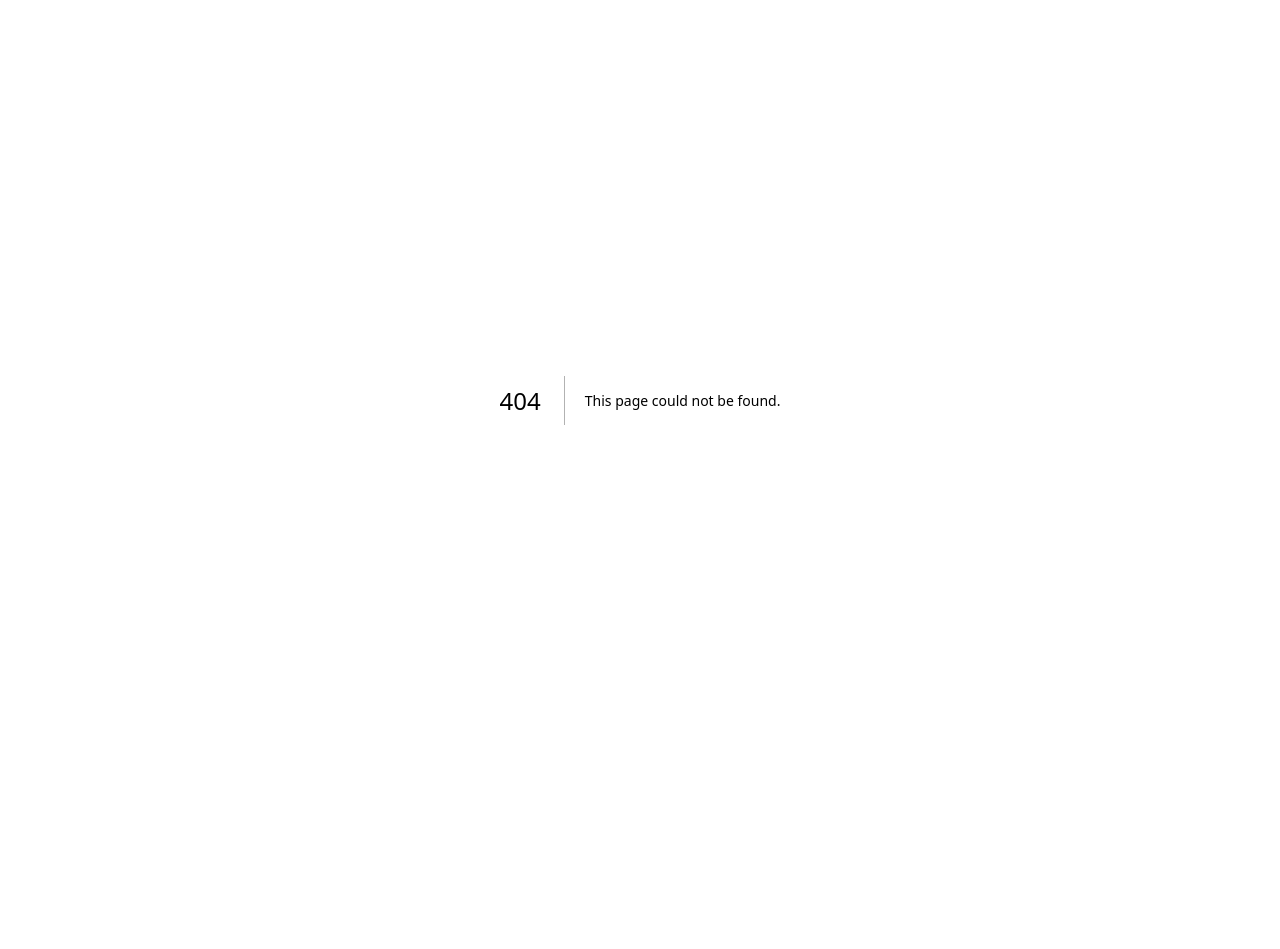
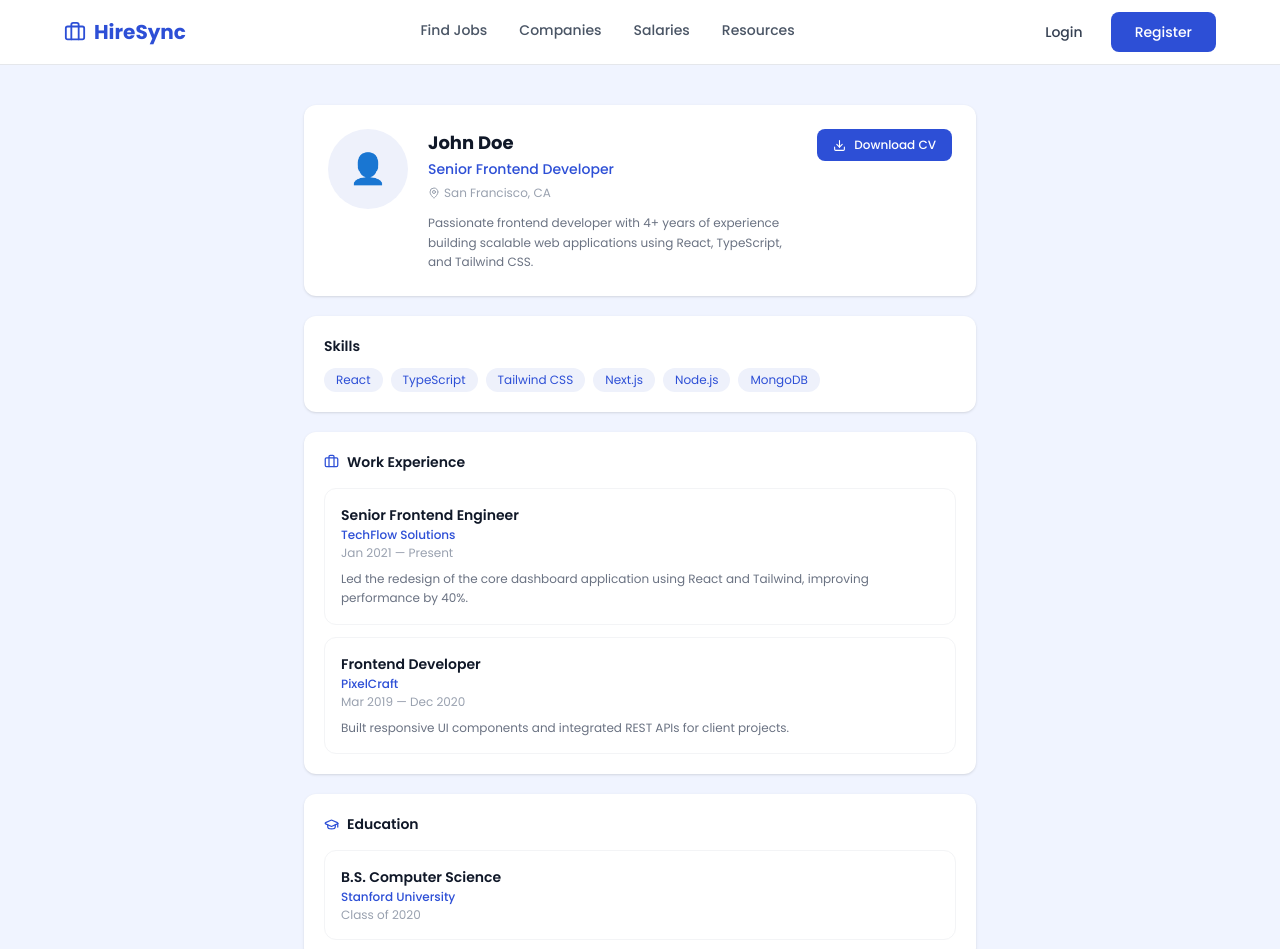
Before and after one commit to hammadgul-dev/hiresync, a Next.js app: page /profile/1 in a window 1280 px wide. Before the commit this address had no page. Shown: the top 949 px of the page. Before the commit the page ends 800 px from the top, so only its background shows below. Built offline with nearby package versions, Linux system fonts and the light colour scheme.

Commit message:
add role-based profile view seeker and employer use jwt

```diff
--- /dev/null
+++ b/src/app/(main)/profile/[id]/page.tsx
@@ -0,0 +1,214 @@
+import {
+  MapPin,
+  Globe,
+  Briefcase,
+  GraduationCap,
+  Download,
+  Users,
+  Building2,
+} from "lucide-react"
+
+const seekerProfile = {
+  role: "jobSeeker",
+  name: "John Doe",
+  title: "Senior Frontend Developer",
+  location: "San Francisco, CA",
+  bio: "Passionate frontend developer with 4+ years of experience building scalable web applications using React, TypeScript, and Tailwind CSS.",
+  skills: [
+    "React",
+    "TypeScript",
+    "Tailwind CSS",
+    "Next.js",
+    "Node.js",
+    "MongoDB",
+  ],
+  experience: [
+    {
+      id: 1,
+      title: "Senior Frontend Engineer",
+      company: "TechFlow Solutions",
+      startDate: "Jan 2021",
+      endDate: "",
+      current: true,
+      description:
+        "Led the redesign of the core dashboard application using React and Tailwind, improving performance by 40%.",
+    },
+    {
+      id: 2,
+      title: "Frontend Developer",
+      company: "PixelCraft",
+      startDate: "Mar 2019",
+      endDate: "Dec 2020",
+      current: false,
+      description:
+        "Built responsive UI components and integrated REST APIs for client projects.",
+    },
+  ],
+  education: [
+    {
+      id: 1,
+      degree: "B.S. Computer Science",
+      institution: "Stanford University",
+      year: "2020",
+    },
+  ],
+}
+
+const employerProfile = {
+  role: "employer",
+  name: "TechFlow Solutions",
+  industry: "Software Development",
+  location: "San Francisco, CA",
+  size: "500-1000",
+  website: "https://techflow.com",
+  description:
+    "Building next-generation web applications and cloud solutions for enterprises worldwide. We are a team of passionate engineers and designers who love what we do.",
+}
+
+export default function ProfilePage() {
+  const role = seekerProfile.role
+
+  if (role === "employer") {
+    return (
+      <div className="min-h-screen bg-[#f0f4ff] px-4 py-10">
+        <div className="max-w-2xl mx-auto flex flex-col gap-5">
+          <div className="bg-white rounded-xl shadow-sm p-6 flex flex-col sm:flex-row items-center sm:items-start gap-5">
+            <div className="w-20 h-20 rounded-2xl bg-[#eef1fb] flex items-center justify-center shrink-0 text-3xl">
+              🏢
+            </div>
+            <div className="flex-1 text-center sm:text-left">
+              <h1 className="text-lg font-bold text-gray-900">
+                {employerProfile.name}
+              </h1>
+              <p className="text-sm text-[#2d4fd6] font-medium mt-0.5">
+                {employerProfile.industry}
+              </p>
+              <div className="flex flex-wrap items-center justify-center sm:justify-start gap-3 mt-2">
+                <span className="flex items-center gap-1 text-xs text-gray-400">
+                  <MapPin size={12} />
+                  {employerProfile.location}
+                </span>
+                <span className="flex items-center gap-1 text-xs text-gray-400">
+                  <Users size={12} />
+                  {employerProfile.size} employees
+                </span>
+              </div>
+              <p className="text-xs text-gray-500 mt-3 leading-relaxed">
+                {employerProfile.description}
+              </p>
+              <a
+                href={employerProfile.website}
+                target="_blank"
+                rel="noopener noreferrer"
+                className="inline-flex items-center gap-1 text-xs text-[#2d4fd6] hover:underline mt-2 cursor-pointer"
+              >
+                <Globe size={12} />
+                {employerProfile.website}
+              </a>
+            </div>
+          </div>
+        </div>
+      </div>
+    )
+  }
+
+  return (
+    <div className="min-h-screen bg-[#f0f4ff] px-4 py-10">
+      <div className="max-w-2xl mx-auto flex flex-col gap-5">
+        <div className="bg-white rounded-xl shadow-sm p-6 flex flex-col sm:flex-row items-center sm:items-start gap-5">
+          <div className="w-20 h-20 rounded-full bg-[#eef1fb] flex items-center justify-center shrink-0 text-3xl">
+            👤
+          </div>
+          <div className="flex-1 text-center sm:text-left">
+            <h1 className="text-lg font-bold text-gray-900">
+              {seekerProfile.name}
+            </h1>
+            <p className="text-sm text-[#2d4fd6] font-medium mt-0.5">
+              {seekerProfile.title}
+            </p>
+            <div className="flex items-center justify-center sm:justify-start gap-1 text-xs text-gray-400 mt-1.5">
+              <MapPin size={12} />
+              <span>{seekerProfile.location}</span>
+            </div>
+            <p className="text-xs text-gray-500 mt-3 leading-relaxed">
+              {seekerProfile.bio}
+            </p>
+          </div>
+          <button className="flex items-center gap-2 bg-[#2d4fd6] hover:bg-[#2440b8] text-white text-xs font-medium px-4 py-2 rounded-lg cursor-pointer transition-colors shrink-0">
+            <Download size={13} />
+            Download CV
+          </button>
+        </div>
+
+        <div className="bg-white rounded-xl shadow-sm p-5 flex flex-col gap-3">
+          <h2 className="text-sm font-semibold text-gray-900">Skills</h2>
+          <div className="flex flex-wrap gap-2">
+            {seekerProfile.skills.map((s) => (
+              <span
+                key={s}
+                className="bg-[#eef1fb] text-[#2d4fd6] text-xs px-3 py-1 rounded-full"
+              >
+                {s}
+              </span>
+            ))}
+          </div>
+        </div>
+
+        <div className="bg-white rounded-xl shadow-sm p-5 flex flex-col gap-4">
+          <h2 className="text-sm font-semibold text-gray-900 flex items-center gap-2">
+            <Briefcase size={15} className="text-[#2d4fd6]" />
+            Work Experience
+          </h2>
+          <div className="flex flex-col gap-3">
+            {seekerProfile.experience.map((exp) => (
+              <div
+                key={exp.id}
+                className="border border-gray-100 rounded-xl p-4"
+              >
+                <p className="text-sm font-semibold text-gray-900">
+                  {exp.title}
+                </p>
+                <p className="text-xs text-[#2d4fd6] font-medium mt-0.5">
+                  {exp.company}
+                </p>
+                <p className="text-xs text-gray-400 mt-0.5">
+                  {exp.startDate} — {exp.current ? "Present" : exp.endDate}
+                </p>
+                {exp.description && (
+                  <p className="text-xs text-gray-500 mt-2 leading-relaxed">
+                    {exp.description}
+                  </p>
+                )}
+              </div>
+            ))}
+          </div>
+        </div>
+
+        <div className="bg-white rounded-xl shadow-sm p-5 flex flex-col gap-4">
+          <h2 className="text-sm font-semibold text-gray-900 flex items-center gap-2">
+            <GraduationCap size={15} className="text-[#2d4fd6]" />
+            Education
+          </h2>
+          <div className="flex flex-col gap-3">
+            {seekerProfile.education.map((edu) => (
+              <div
+                key={edu.id}
+                className="border border-gray-100 rounded-xl p-4"
+              >
+                <p className="text-sm font-semibold text-gray-900">
+                  {edu.degree}
+                </p>
+                <p className="text-xs text-[#2d4fd6] font-medium mt-0.5">
+                  {edu.institution}
+                </p>
+                <p className="text-xs text-gray-400 mt-0.5">
+                  Class of {edu.year}
+                </p>
+              </div>
+            ))}
+          </div>
+        </div>
+      </div>
+    </div>
+  )
+}
```
